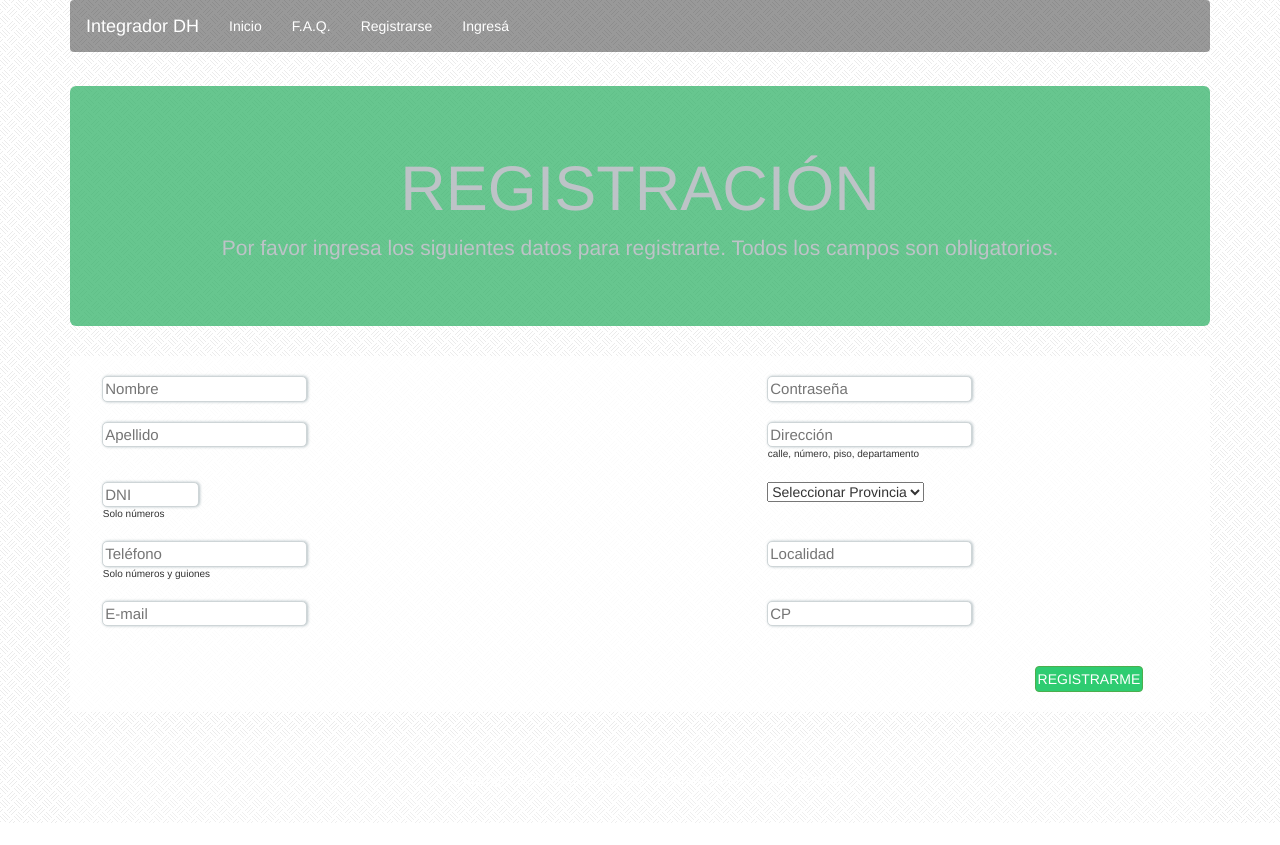
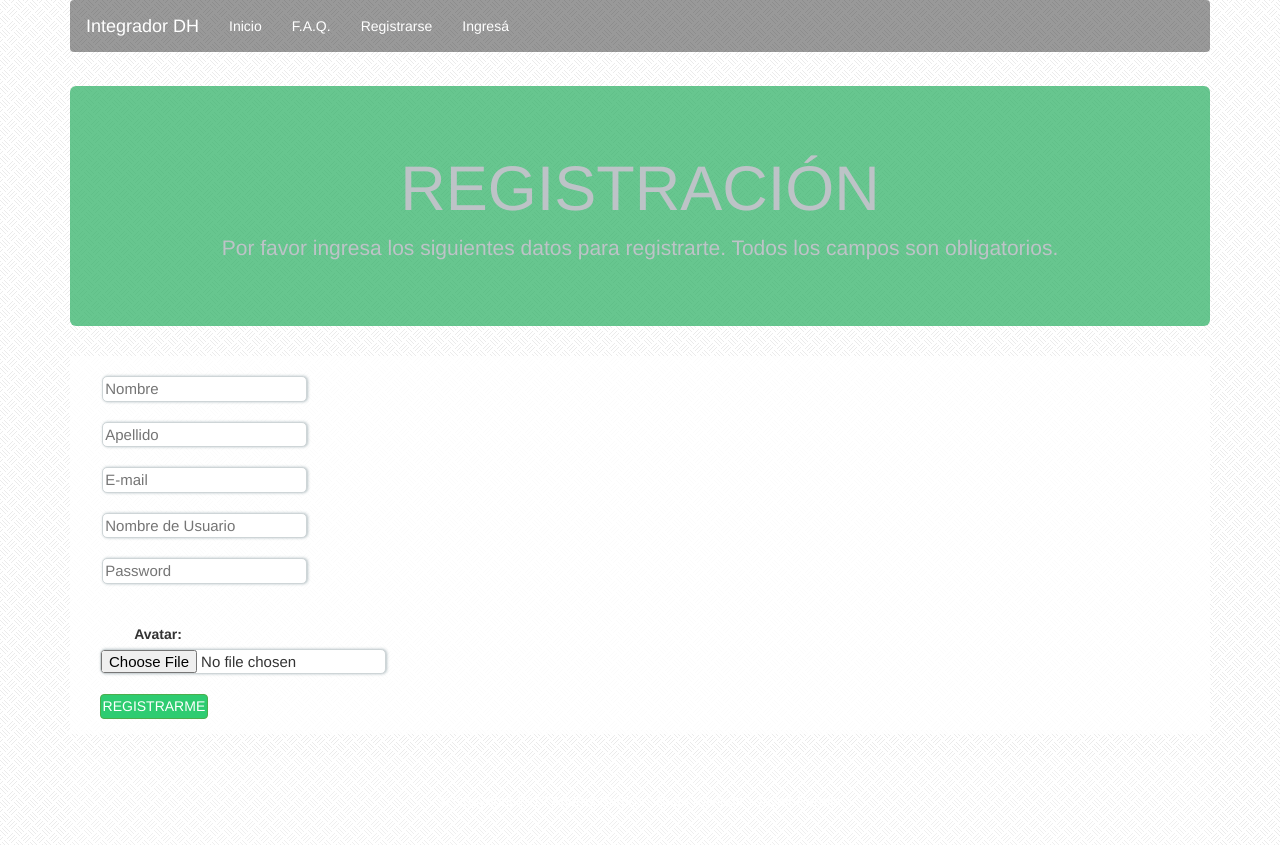
Before and after one commit to bkavinoff/IntegradorDH, a PHP site: page /registro.php in a window 1280 px wide. Before the commit the page ends 823 px from the top, so only its background shows below. Run offline with PHP 8.4, Linux system fonts and the light colour scheme.

Commit message:
Modifique el registro y empece a guardar los datos

```diff
--- a/registro.php
+++ b/registro.php
@@ -1,3 +1,26 @@
+<?php
+
+require_once "validaciones.php";
+require_once "usuarios.php";
+
+// Inicializar mi usuario
+
+$fueCompletado = isset($_REQUEST['submitted']);
+$errores   = 0 ;
+
+if ($fueCompletado) {
+    $resultado = guardarUsuario($_REQUEST['nombre'], $_REQUEST['apellido'], $_REQUEST['correo'], $_REQUEST['username'], $_REQUEST['password'], $_FILES['avatar']);
+
+    if (is_array($resultado) && ! empty($resultado)) {
+        echo "Hubo errores";
+      }
+    else {
+        echo "Usted se registro correctamente";
+      }
+ }
+
+?>
+
 <!DOCTYPE html>
 <html>
 	<head>
@@ -37,21 +60,27 @@
 		<!--//////////////<CABECERA>///////////////-->
 
 			<!--//////////////<CONTENIDO>///////////////-->
+
 		<header class ="fondoregistracion">
-		<form action="script.php" method="post">
+		<form id='registro' action='registro.php' method='post' enctype="multipart/form-data">
+				<fieldset >
 		<br>
+
+		<input type='hidden' name='submitted' id='submitted' value='1'/>
+
+		<div><span class='error'></span></div>
 			<div class="container2">
 	      <div class="row">
 					<div class="col-lg-5 col-md-5 col-xs-5">
 		      	<label class= "cuadro" for="Nombre"></label>
-		        	<input type="text" placeholder="Nombre" name="nombre usuario" required>
-					</div>
-				 <div class="col-lg-2 col-md-2 col-xs-2">
-					 <p class = "espacio"></p>
-					</div>
-					<div class="col-lg-5 col-md-5 col-xs-5">
-						<label class= "cuadro" for="Contraseña"></label>
-							<input type="password" placeholder="Contraseña" name="Contraseña" required>
+		        	<input type="text" placeholder="Nombre" name="nombre" id= "nombre" value= '' maxlength="50" required>
+							<span style="color: red"  class='error'>
+									<?php
+											if (isset($errores['nombre'])) {
+													echo "El nombre ingresado no es valido";
+											}
+									?>
+							</span>
 					</div>
 				</div>
 			</div>
@@ -61,82 +90,14 @@
 			   <div class="row">
 					 <div class="col-lg-5 col-md-5 col-xs-5">
  				 			<label class= "cuadro" for="Apellido"></label>
-					 			<input type="text" placeholder="Apellido" name="apellido usuario" required>
-				 		</div>
-					<div class="col-lg-2 col-md-2 col-xs-2">
-						<p class = "espacio"></p>
-					</div>
-	 					<div class="col-lg-5 col-md-5 col-xs-5">
-	 						<label class= "cuadro" for="Direccion"></label>
-	 							<input type="Direccion" placeholder="Dirección" name="Direccion" required>
-	 							<br>
-	 								<div class = "comentario">calle, número, piso, departamento</div>
-	 					</div>
-			 		</div>
-				</div>
-			 <br>
-
-			 <div class="container2">
- 	      <div class="row">
- 					<div class="col-lg-5 col-md-5 col-xs-5">
-						<label class= "cuadro" for="DNI"></label>
-							<input type="textr" placeholder="DNI" name="DNI" required size="8" maxlength="8">
-							<br>
-								<div class = "comentario">Solo números</div>
-					</div>
-					<div class="col-lg-2 col-md-2 col-xs-2">
-						<p class = "espacio"></p>
-					</div>
-				 	<div class="col-lg-5 col-md-5 col-xs-5">
-			      <label class= "cuadro"></label>
-			        <select name="asuntos" required>
-								<option value="" selected="" disabled="">Seleccionar Provincia</option>
-			          <option value="">--CABA</option>
-								<option value="">--Gran Buenos Aires</option>
-								<option value="">Buenos Aires</option>
-			          <option value="">Cordoba</option>
-								<option value="">La Pampa</option>
-								<option value="">Tierra dek Fuego</option>
-								<option value="">Santa Cruz</option>
-								<option value="">Neuquen</option>
-								<option value="">Tucuman</option>
-								<option value="">Mendoza</option>
-								<option value="">Entre Rios</option>
-								<option value="">Formosa</option>
-								<option value="">Misiones</option>
-								<option value="">Corrientes</option>
-								<option value="">Salta</option>
-								<option value="">Jujuy</option>
-								<option value="">Santa Fe</option>
-								<option value="">Chaco</option>
-								<option value="">Rio Negro</option>
-								<option value="">Chubut</option>
-								<option value="">Catamarca</option>
-								<option value="">San Luis</option>
-								<option value="">Santiago del Estero</option>
-								<option value="">San Juan</option>
-								<option value="">La Rioja</option>
-								<option value="">Formosa</option>
-			        </select>
-						</div>
-					</div>
-			</div>
-			<br>
-
-			<div class="container2">
-	      <div class="row">
-					<div class="col-lg-5 col-md-5 col-xs-5">
-			 			<label class= "cuadro" for="Telefono"></label>
-				 			<input type="textr" placeholder="Teléfono" name="Telefono" required >
-				 			<br>
-				 				<div class = "comentario">Solo números y guiones</div>
-			 		</div>
-					<div class="col-lg-2 col-md-2 col-xs-2">
-						<p class = "espacio"></p>
-					</div>
-					 <div class="col-lg-5 col-md-5 col-xs-5">
-			 		 	<label class= "cuadro" for="Localidad"></label>
-				 			<input type="Localidad" placeholder="Localidad" name="Localidad" required>
+ 					 			<input type="text" placeholder="Apellido" name="apellido" id = "apellido" maxlength="50" required>
+								<span style="color: red"  class='error'>
+										<?php
+												if (isset($errores['apellido'])) {
+														echo "El apellido ingresado no es valido";
+												}
+										?>
+							</span>
 						</div>
 				</div>
 			</div>
@@ -146,30 +107,67 @@
 				<div class="row">
 					<div class="col-lg-5 col-md-5 col-xs-5">
  		      	<label class= "cuadro" for="E-mail"></label>
-		        	<input type="email" placeholder="E-mail" name="correo" required>
+ 		        	<input type="text" placeholder="E-mail" name="correo" id = "correo" value=""  maxlength="50" required>
+							<span style="color: red"  class='error'>
+									<?php
+											if (isset($errores['correo'])) {
+													echo "El E-mail ingresado no es valido";
+											}
+									?>
+							</span>
 						</div>
-					<div class="col-lg-2 col-md-2 col-xs-2">
-						<p class = "espacio"></p>
 				</div>
+			</div>
+			<br>
+
+			<div class="container2">
+				<div class="row">
 					<div class="col-lg-5 col-md-5 col-xs-5">
-						<label class= "cuadro" for="Codigo Postal"></label>
-							<input type="Codigo Postal" placeholder="CP" name="Codigo Postal" required>
+					<label class= "cuadro" for='username'></label>
+						<input type='text' placeholder="Nombre de Usuario" name='username' id='username' value='' maxlength="50" /><br/>
+						<span style="color: red"  class='error'>
+							<?php
+									if (isset($errores['username'])) {
+											echo "El username ingresado no es valido";
+									}
+							?>
+					</span>
+			</div>
+		</div>
+	</div>
+	<br>
+
+			<div class="container2">
+				<div class="row">
+					<div class="col-lg-5 col-md-5 col-xs-5">
+ 					 <label class= "cuadro" for="Contraseña"></label>
+ 						 <input type="password" placeholder="Password" name="password" id = "password" maxlength="50" required>
+						 <span style="color: red"  class='error'>
+								 <?php
+										 if (isset($errores['password'])) {
+												 echo "El password ingresado no es valido";
+										 }
+								 ?>
+						 </span>
 				 </div>
 				</div>
 			</div>
 		 <br>
 	   <br>
-		 <div class="container2">
-			 <div class="row">
-			 	<div class="col-lg-10 col-md-10 col-xs-10">
-					<p class = "espacio"></p>
+
+		 <div class='container'>
+ 				<label for='username' >Avatar:</label><br/>
+ 				<input type='file' name='avatar'/><br/>
+ 				<span id='register_username_errorloc' class='error'></span>
  		</div>
+
 				 <div class="col-lg-2 col-md-2 col-xs-2">
-		 		 	<button class = "btn btn-success vermas" type="button">REGISTRARME</button>
-				</div>
-			</div>
+		 		 	<button class = "btn btn-success vermas" type="submit" value="Enviar">REGISTRARME</button>
 				</div>
 		 <br>
+		 <br>
+	 </fieldset>
+ 		</form>
 	 </header>
 	 <!--//////////////<CONTENIDO>///////////////-->
 
--- /dev/null
+++ b/users.json
@@ -0,0 +1,3 @@
+{"nombre":"Andres","apellido":"Barrios","correo":"andresbarrios16@hotmail.com","user":"andres84","password":"7c222fb2927d828af22f592134e8932480637c0d"}
+{"nombre":"Andres","apellido":"Barrios","correo":"andresbarrios16@hotmail.com","user":"andres84","password":"7c222fb2927d828af22f592134e8932480637c0d"}
+{"nombre":"Andres","apellido":"Barrios","correo":"andresbarrios16@hotmail.com","user":"andres84","password":"7c222fb2927d828af22f592134e8932480637c0d"}
--- /dev/null
+++ b/usuarios.php
@@ -0,0 +1,97 @@
+<?php
+
+require_once "validaciones.php";
+
+function guardarUsuario($nombre, $apellido, $correo, $usuario, $password, $foto)
+{
+    // Validar!
+    $errores = validarUsuario($nombre, $apellido, $correo, $usuario, $password);
+
+    if (empty($errores)) {
+        // No hubo errores
+        $password = sha1($password);
+
+        // Transformarlo a json
+        $jsonUser = json_encode([
+            'nombre'     => $nombre,
+            'apellido'   => $apellido,
+            'correo'     => $correo,
+            'user'       => $usuario,
+            'password'   => $password
+        ]);
+
+        if (escribirArchivoDeUsuario($jsonUser)) {
+          subirFoto($foto);
+        }
+
+        return $resultado;
+
+    } else {
+        // Hubo errores
+        return $errores;
+    }
+}
+
+function escribirArchivoDeUsuario($usuarioJson)
+{
+  $fp = fopen("users.json", "a+");
+
+  $resultado = fwrite($fp, $usuarioJson . PHP_EOL);
+
+  return $resultado;
+}
+
+function validarUsuario($nombre, $apellido, $correo, $usuario, $password)
+{
+    $errores = [];
+
+    if (! validarNombreOApellido($nombre, 1)) {
+        $errores['nombre'] = "El nombre es invalido";
+    }
+
+    if (! validarNombreOApellido($apellido, 2)) {
+        $errores['apellido'] = "El apellido no es valido";
+    }
+
+    if (! validarEmail($correo)) {
+        $errores['correo'] = "El mail ingresado no es valido";
+    }
+
+    if (! validarNombreDeUsuario($usuario)) {
+        $errores['username'] = "El username ingresado no es valido";
+    }
+
+    if (! validarPassword($password)) {
+        $errores['contraseña'] = "El password ingresado no es valido";
+    }
+
+    return $errores;
+}
+
+function subirFoto($foto)
+{
+  if (count($foto)) {
+      $avatarFileName = $foto['name'];
+      $avatarFile = $foto['tmp_name'];
+      $avatarExtension = pathinfo($avatarFileName, PATHINFO_EXTENSION);
+
+      $resultado = move_uploaded_file($avatarFile, 'avatars/' . md5($foto['name']) . '.' . $avatarExtension);
+  }
+
+  return $resultado;
+}
+
+function buscarUsuario($username)
+{
+  $fp = fopen('users.json', 'r');
+  while ($linea = fgets($fp)) {
+    if (!empty($linea)) {
+      $linea = json_decode($linea, true);
+      if ($linea['user'] == $apellido) {
+        return $linea;
+      }
+    }
+  }
+
+  return false;
+}
--- /dev/null
+++ b/validaciones.php
@@ -0,0 +1,32 @@
+<?php
+
+function validarNombreOApellido($nombreOApellido, $longitudMinima)
+{
+
+    $nombreOApellido = trim($nombreOApellido);
+
+    return ! empty($nombreOApellido) &&
+        ctype_alpha($nombreOApellido) &&
+        strlen($nombreOApellido) > $longitudMinima;
+}
+
+function validarEmail($correo)
+{
+    return filter_var($correo, FILTER_VALIDATE_EMAIL);
+}
+
+function validarNombreDeUsuario($nombreDeUsuario)
+{
+    $nombreDeUsuario = trim($nombreDeUsuario);
+
+    return !empty($nombreDeUsuario) &&
+        strlen($nombreDeUsuario) > 7;
+}
+
+function validarPassword($password)
+{
+    $password = trim($password);
+
+    return !empty($password) &&
+        strlen($password) > 7;
+}
```
Lines whose indentation alone changed are shown as unchanged.
